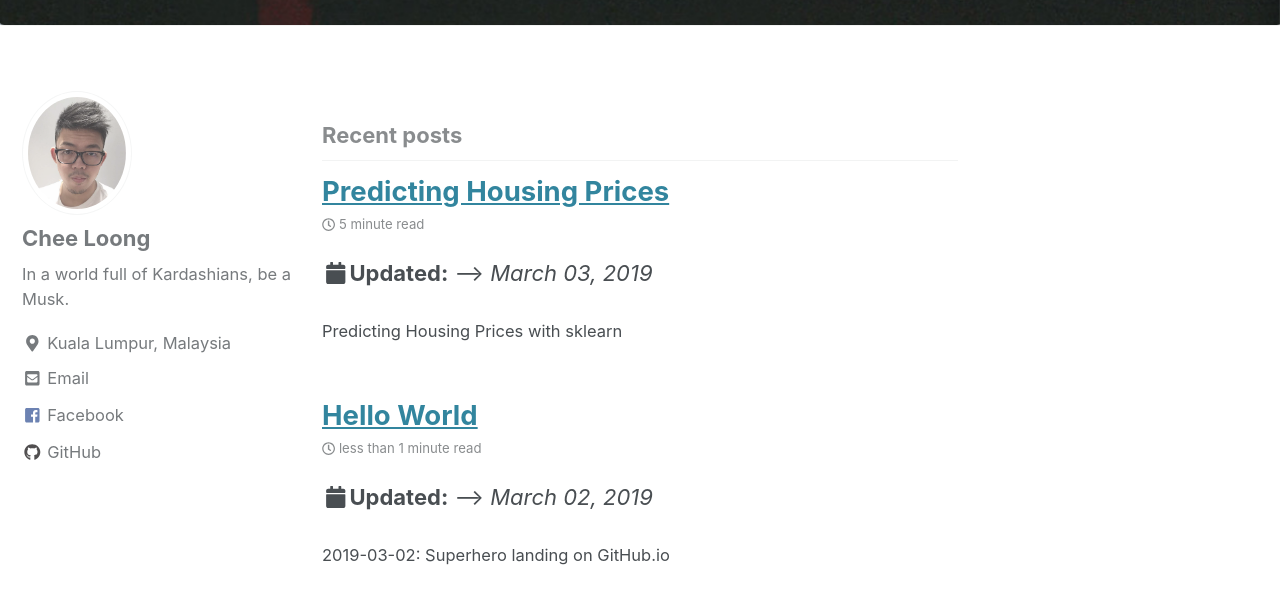
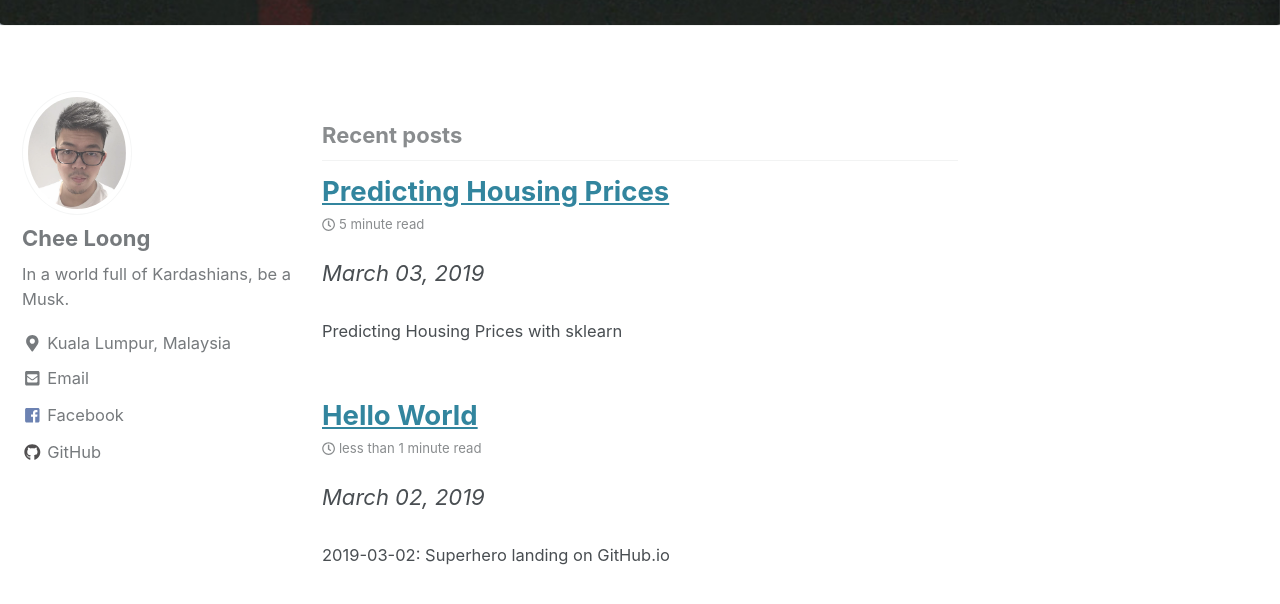
Before and after one commit to CheeLoong/CheeLoong.github.io, a Jekyll site: the page built from index.html, in a window 1280 px wide and 900 px high, scrolled down 335 px. Shown: the top 604 px of the window. Built offline with Jekyll 4.4.1, drawn with Linux system fonts in a browser that asks for light colours; cached includes are drawn as plain includes; the list of posts is cut into pages by our own code.

Commit message:
italic update date

```diff
--- a/_includes/archive-single.html
+++ b/_includes/archive-single.html
@@ -41,7 +41,7 @@
     {% elsif post.collection == 'publications' %}
       <p>Published in <i>{{ post.venue }}</i>, {{ post.date | default: "1900-01-01" | date: "%Y" }} </p>
     {% elsif post.date %}
-     <p class="page__date"><strong><i class="fa fa-fw fa-calendar" aria-hidden="true"></i>{{ site.data.ui-text[site.locale].date_label | default: "Updated:" }}</strong> --> <i><time datetime="{{ post.date | default: "1900-01-01" | date_to_xmlschema }}">{{ post.date | default: "1900-01-01" | date: "%B %d, %Y" }}</time></i></p>
+     <p class="page__date"><!--<strong><i class="fa fa-fw fa-calendar" aria-hidden="true"></i>{{ site.data.ui-text[site.locale].date_label | default: "Updated:" }}</strong> --> <i><time datetime="{{ post.date | default: "1900-01-01" | date_to_xmlschema }}">{{ post.date | default: "1900-01-01" | date: "%B %d, %Y" }}</time></i></p>
     {% endif %}
 
     {% if post.excerpt %}<p class="archive__item-excerpt" itemprop="description">{{ post.excerpt | markdownify | strip_html | truncate: 160 }}</p>{% endif %}
```
